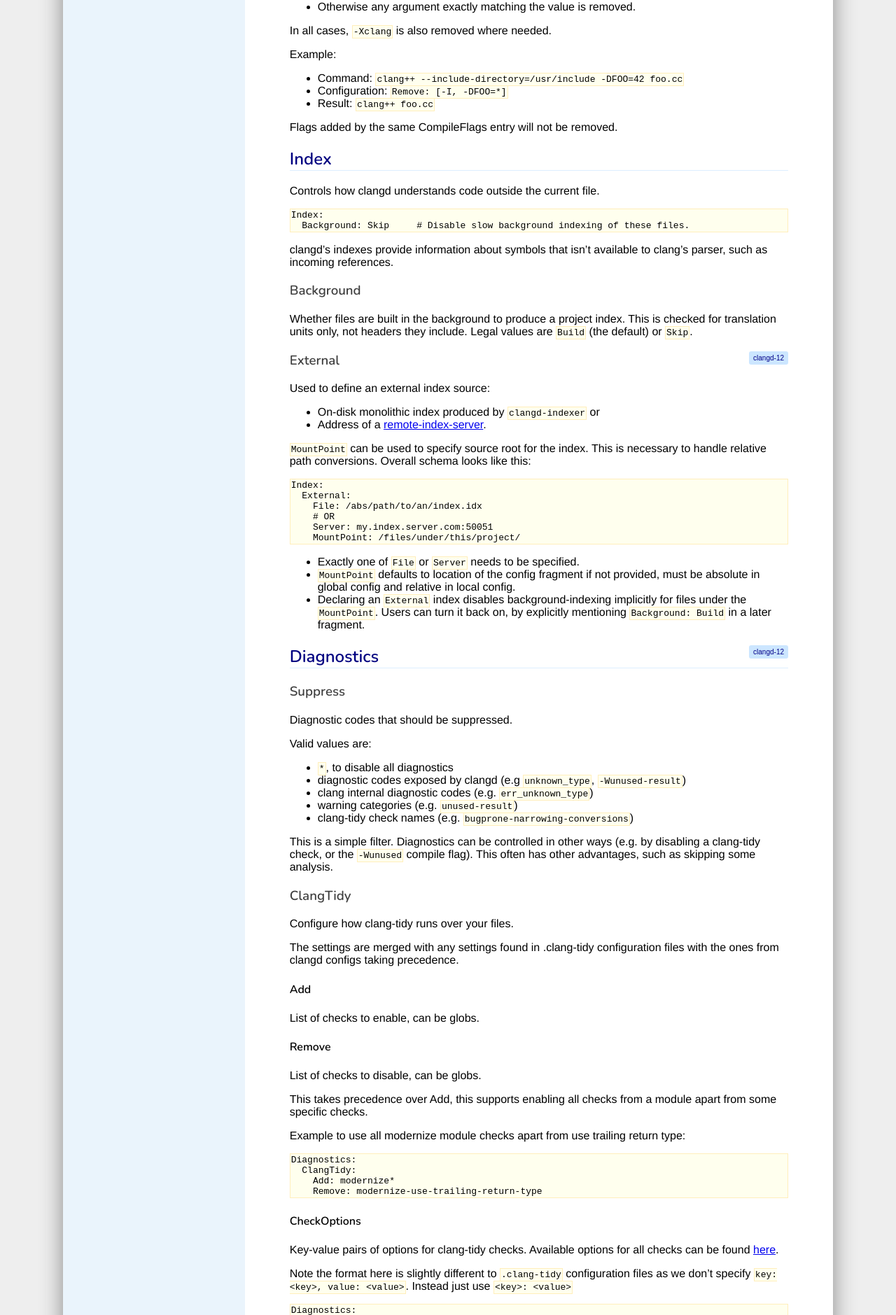
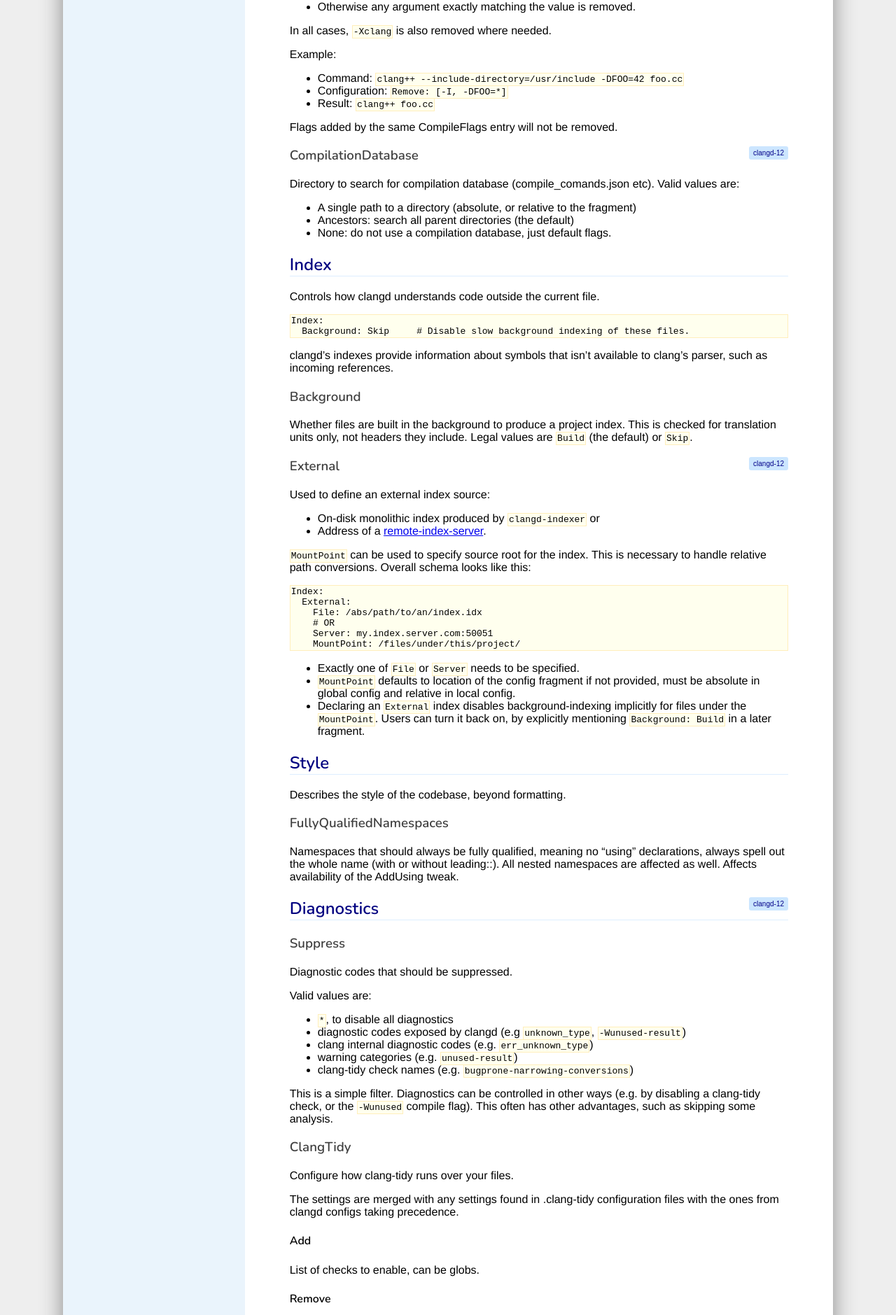
Before and after one commit to llvm/clangd-www, a Jekyll site: the page built from config.md, in a window 1280 px wide. Shown: the part 2122-4001 px from the top of the page at 70% size. Built offline with Jekyll 4.4.1, drawn with Linux system fonts in a browser that asks for light colours; our own code applies the rules of GitHub Pages for plain Markdown files; some of the changed text lies outside the part shown.

Commit message:
Add missing keys from clangd config to the config section. (#27)

````diff
--- a/config.md
+++ b/config.md
@@ -127,6 +127,16 @@ Example:
 
 Flags added by the same CompileFlags entry will not be removed.
 
+### CompilationDatabase
+{:.v12}
+
+Directory to search for compilation database (compile_comands.json etc).
+Valid values are:
+- A single path to a directory (absolute, or relative to the fragment)
+- Ancestors: search all parent directories (the default)
+- None: do not use a compilation database, just default flags.
+
+
 ## Index
 
 Controls how clangd understands code outside the current file.
@@ -171,6 +181,17 @@ Index:
 - Declaring an `External` index disables background-indexing implicitly for
   files under the `MountPoint`. Users can turn it back on, by explicitly
   mentioning `Background: Build` in a later fragment.
+
+## Style
+
+Describes the style of the codebase, beyond formatting.
+
+### FullyQualifiedNamespaces
+
+Namespaces that should always be fully qualified, meaning no "using"
+declarations, always spell out the whole name (with or without leading::).
+All nested namespaces are affected as well.
+Affects availability of the AddUsing tweak.
 
 ## Diagnostics
 {:.v12}
@@ -232,3 +253,9 @@ Diagnostics:
     CheckOptions:
       readability-identifier-naming.VariableCase: CamelCase
 ```
+## Completion
+{:.v13}
+
+### AllScopes
+Whether code completion should include suggestions from scopes that are
+not visible. The required scope prefix will be inserted.
--- a/styles.css
+++ b/styles.css
@@ -138,7 +138,7 @@ a[href^="https://code.woboq.org/"] {
 }
 
 /* Version marker ornaments */
-.v6::before, .v7::before, .v8::before, .v9::before, .v10::before, .v11::before, .v12::before {
+.v6::before, .v7::before, .v8::before, .v9::before, .v10::before, .v11::before, .v12::before, .v13::before {
   color: #008;
   border-radius: 3px;
   padding: 0.2em 0.6em;
@@ -157,6 +157,7 @@ a[href^="https://code.woboq.org/"] {
 .v10::before { content: "clangd-10"; }
 .v11::before { content: "clangd-11"; }
 .v12::before { content: "clangd-12"; }
+.v13::before { content: "clangd-13"; }
 
 .main-article {
   text-align: center;
````
